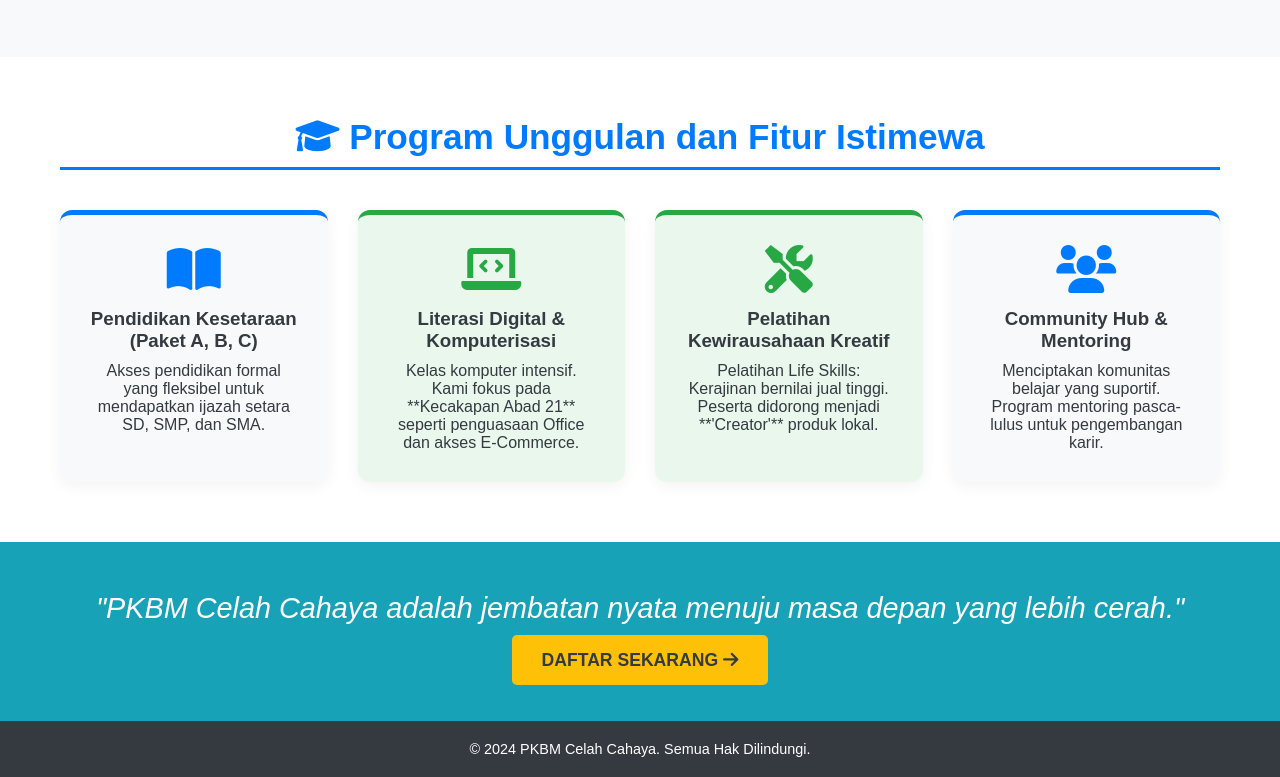
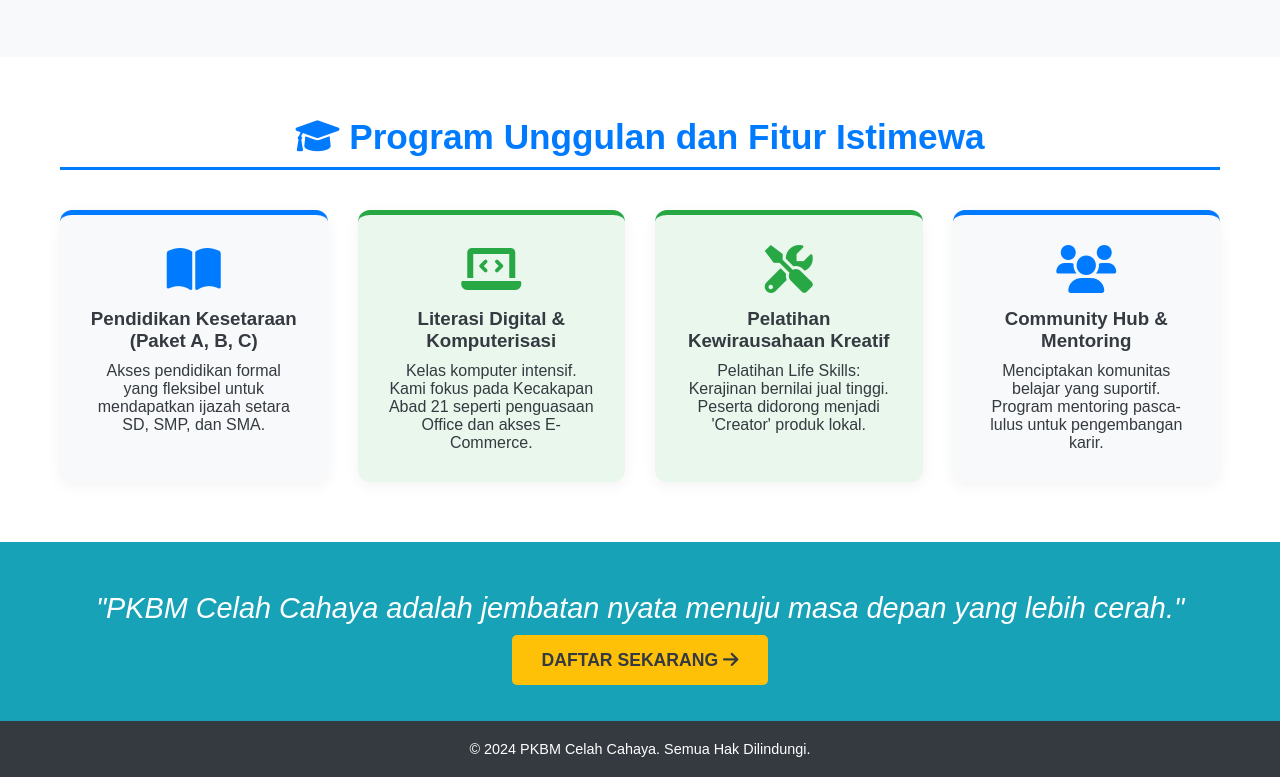
Before and after one commit to AdminPKBM/Profil-PKBM-Celah-Cahaya, a plain HTML site: page index.html in a window 1280 px wide. Shown: the part 654-1431 px from the top of the page. Drawn offline with Linux system fonts and the light colour scheme.

Commit message:
Update index.html

```diff
--- a/index.html
+++ b/index.html
@@ -47,12 +47,12 @@
                 <div class="program-card program-card-2 special-feature">
                     <i class="fas fa-laptop-code"></i>
                     <h3>Literasi Digital & Komputerisasi</h3>
-                    <p>Kelas komputer intensif. Kami fokus pada **Kecakapan Abad 21** seperti penguasaan Office dan akses E-Commerce.</p>
+                    <p>Kelas komputer intensif. Kami fokus pada Kecakapan Abad 21 seperti penguasaan Office dan akses E-Commerce.</p>
                 </div>
                 <div class="program-card program-card-3 special-feature">
                     <i class="fas fa-tools"></i>
                     <h3>Pelatihan Kewirausahaan Kreatif</h3>
-                    <p>Pelatihan Life Skills: Kerajinan bernilai jual tinggi. Peserta didorong menjadi **'Creator'** produk lokal.</p>
+                    <p>Pelatihan Life Skills: Kerajinan bernilai jual tinggi. Peserta didorong menjadi 'Creator' produk lokal.</p>
                 </div>
                 <div class="program-card program-card-4">
                     <i class="fas fa-users"></i>
```
